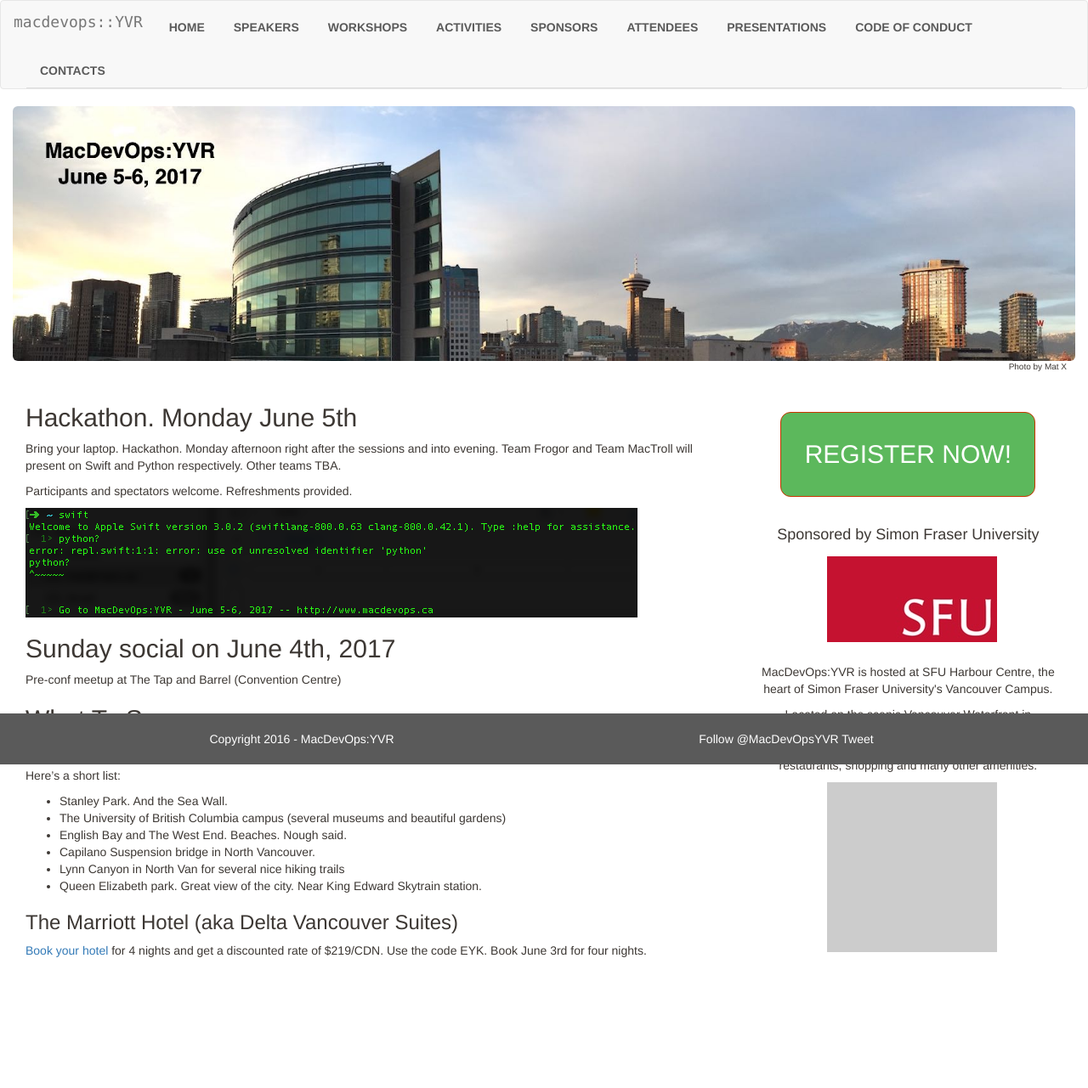
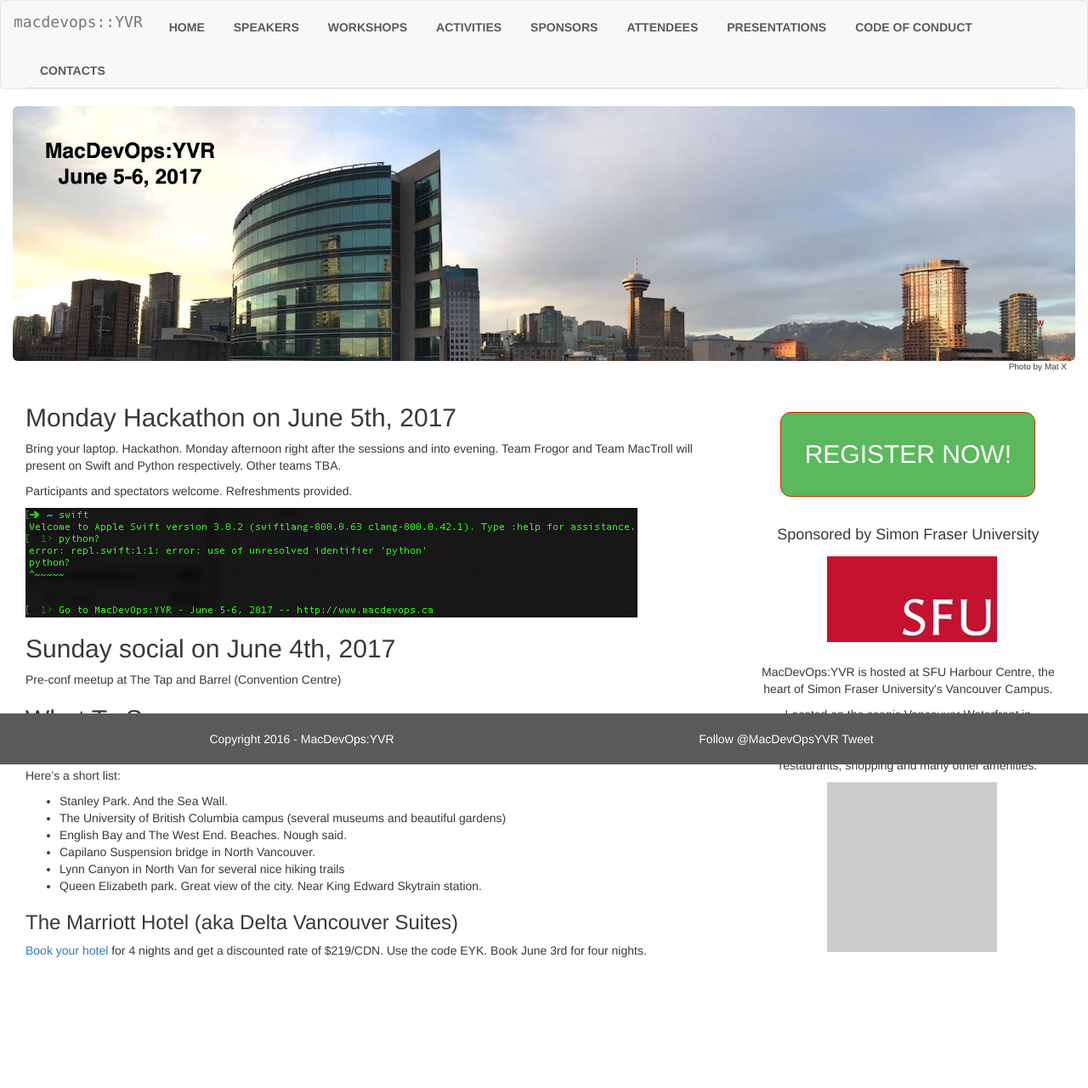
Before and after one commit to macdevopsyvr/macdevopsyvr.github.io, a Jekyll site: the page built from attendee/index.md, in a window 1280 px wide. Shown: the whole page at 85% size. Built offline with Jekyll 4.4.1, drawn with Linux system fonts in a browser that asks for light colours; comment, search, counter and statistics services are not loaded.

Commit message:
More minor
many more minor edits

```diff
--- a/attendee/index.md
+++ b/attendee/index.md
@@ -4,7 +4,7 @@
 body_id: attendee
 ---
 
-## Hackathon. Monday June 5th
+## Monday Hackathon on June 5th, 2017
 
 Bring your laptop. Hackathon. Monday afternoon right after the sessions and into evening. Team Frogor and Team MacTroll will present on Swift and Python respectively. Other teams TBA.
 
```
Also changed, not shown: activities/index.md (+1 -2 lines).
